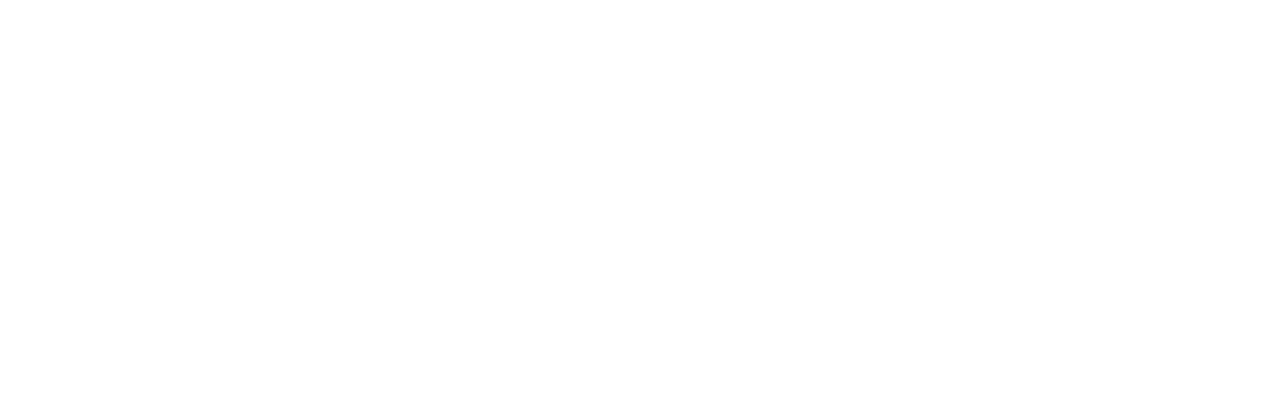
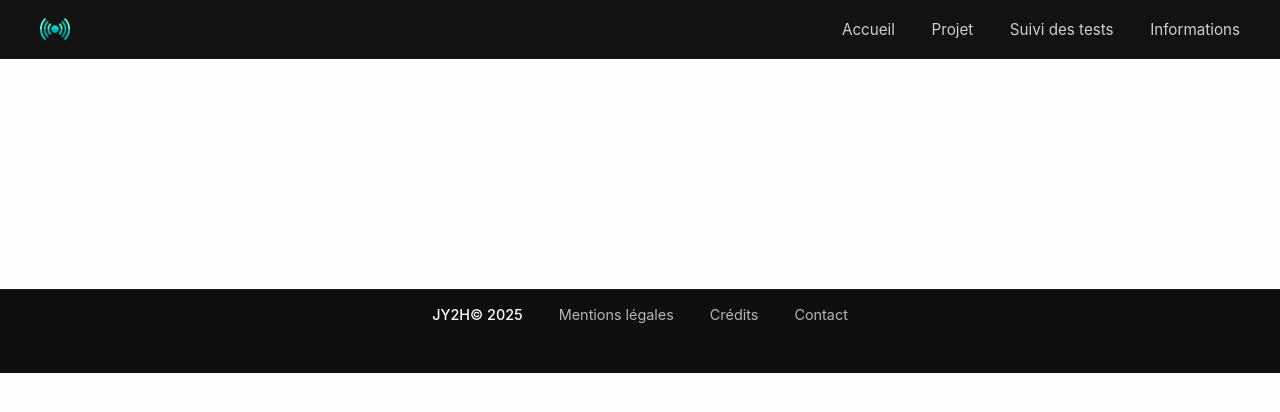
Before and after one commit to jseguier/jy2h, a plain HTML site: page suivi.html in a window 1280 px wide. Drawn offline with Linux system fonts and the light colour scheme.

Commit message:
setup footer/header autres pages

```diff
--- a/contact.html
+++ b/contact.html
@@ -0,0 +1,65 @@
+<!DOCTYPE html>
+<html lang="fr-FR">
+
+<head>
+
+    <meta charset="UTF-8">
+    <meta name="viewport" content="width=device-width, initial-scale=1.0">
+    <title>Accueil - JY2H</title>
+
+    <!--- FAVICON -->
+    <link rel="icon" type="image/png" href="public/img/jy2h_icon.png">
+
+    <!--- META DESCRIPTION -->
+    <meta name="description" content="JY2H - Site officiel, Infos, projets et contenus.">
+    <meta name="description" content="Capteur, IUT, Marseille, Mesures-Physiques, Projets, Particules Fines, Marseille, JY2H">
+
+    <!--- META LINK -->
+    <meta property="og:title" content="JY2H">
+    <meta property="og:description" content="Suivre en direct les datas du JY2h-npm-01.">
+    <meta property="og:image" content="https://github.com/jseguier/jy2h/blob/main/public/img/jy2h_icon.png">
+    <meta property="og:url" content="https://jseguier.github.io/jy2h/">
+    <meta property="og:type" content="website">
+
+    <!--- LINK CSS -->
+    <link rel="stylesheet" href="public/css/main.css">
+    <link rel="stylesheet" href="public/css/header.css">
+    <link rel="stylesheet" href="public/css/container.css">
+    <link rel="stylesheet" href="public/css/footer.css">
+
+
+</head>
+
+<body>
+
+    <!-- HEADER -->
+    <header class="header">
+    <img class ="header-icon" src="public/img/jy2h_icon.png">
+    <div class="header-logo">JY2H</div>
+
+    <nav class="header-nav">
+        <a href="index.html">Accueil</a>
+        <a href="projet.html">Projet</a>
+        <a href="suivi.html">Suivi des tests</a>
+        <a href="informations.html">Informations</a>
+    </nav>
+    </header>
+
+
+    <!-- CONTAINER -->
+    <div class="container">
+
+
+    </div>
+
+    <!-- FOOTER -->
+    <footer class="footer">
+        <span class="footer-title">JY2H© 2025</span>
+            <a href="mentions-legales.html">Mentions légales</a>
+            <a href="crédits.html">Crédits</a>
+            <a href="contact.html">Contact</a>
+    </footer>
+
+</body>
+
+</html>
--- a/suivi.html
+++ b/suivi.html
@@ -0,0 +1,65 @@
+<!DOCTYPE html>
+<html lang="fr-FR">
+
+<head>
+
+    <meta charset="UTF-8">
+    <meta name="viewport" content="width=device-width, initial-scale=1.0">
+    <title>Accueil - JY2H</title>
+
+    <!--- FAVICON -->
+    <link rel="icon" type="image/png" href="public/img/jy2h_icon.png">
+
+    <!--- META DESCRIPTION -->
+    <meta name="description" content="JY2H - Site officiel, Infos, projets et contenus.">
+    <meta name="description" content="Capteur, IUT, Marseille, Mesures-Physiques, Projets, Particules Fines, Marseille, JY2H">
+
+    <!--- META LINK -->
+    <meta property="og:title" content="JY2H">
+    <meta property="og:description" content="Suivre en direct les datas du JY2h-npm-01.">
+    <meta property="og:image" content="https://github.com/jseguier/jy2h/blob/main/public/img/jy2h_icon.png">
+    <meta property="og:url" content="https://jseguier.github.io/jy2h/">
+    <meta property="og:type" content="website">
+
+    <!--- LINK CSS -->
+    <link rel="stylesheet" href="public/css/main.css">
+    <link rel="stylesheet" href="public/css/header.css">
+    <link rel="stylesheet" href="public/css/container.css">
+    <link rel="stylesheet" href="public/css/footer.css">
+
+
+</head>
+
+<body>
+
+    <!-- HEADER -->
+    <header class="header">
+    <img class ="header-icon" src="public/img/jy2h_icon.png">
+    <div class="header-logo">JY2H</div>
+
+    <nav class="header-nav">
+        <a href="index.html">Accueil</a>
+        <a href="projet.html">Projet</a>
+        <a href="suivi.html">Suivi des tests</a>
+        <a href="informations.html">Informations</a>
+    </nav>
+    </header>
+
+
+    <!-- CONTAINER -->
+    <div class="container">
+
+
+    </div>
+
+    <!-- FOOTER -->
+    <footer class="footer">
+        <span class="footer-title">JY2H© 2025</span>
+            <a href="mentions-legales.html">Mentions légales</a>
+            <a href="crédits.html">Crédits</a>
+            <a href="contact.html">Contact</a>
+    </footer>
+
+</body>
+
+</html>
```
Also changed, not shown: crédits.html (+65 -0 lines), index.html (+1 -1 lines), informations.html (+65 -0 lines), mentions-legales.html (+65 -0 lines), projet.html (+65 -0 lines).
